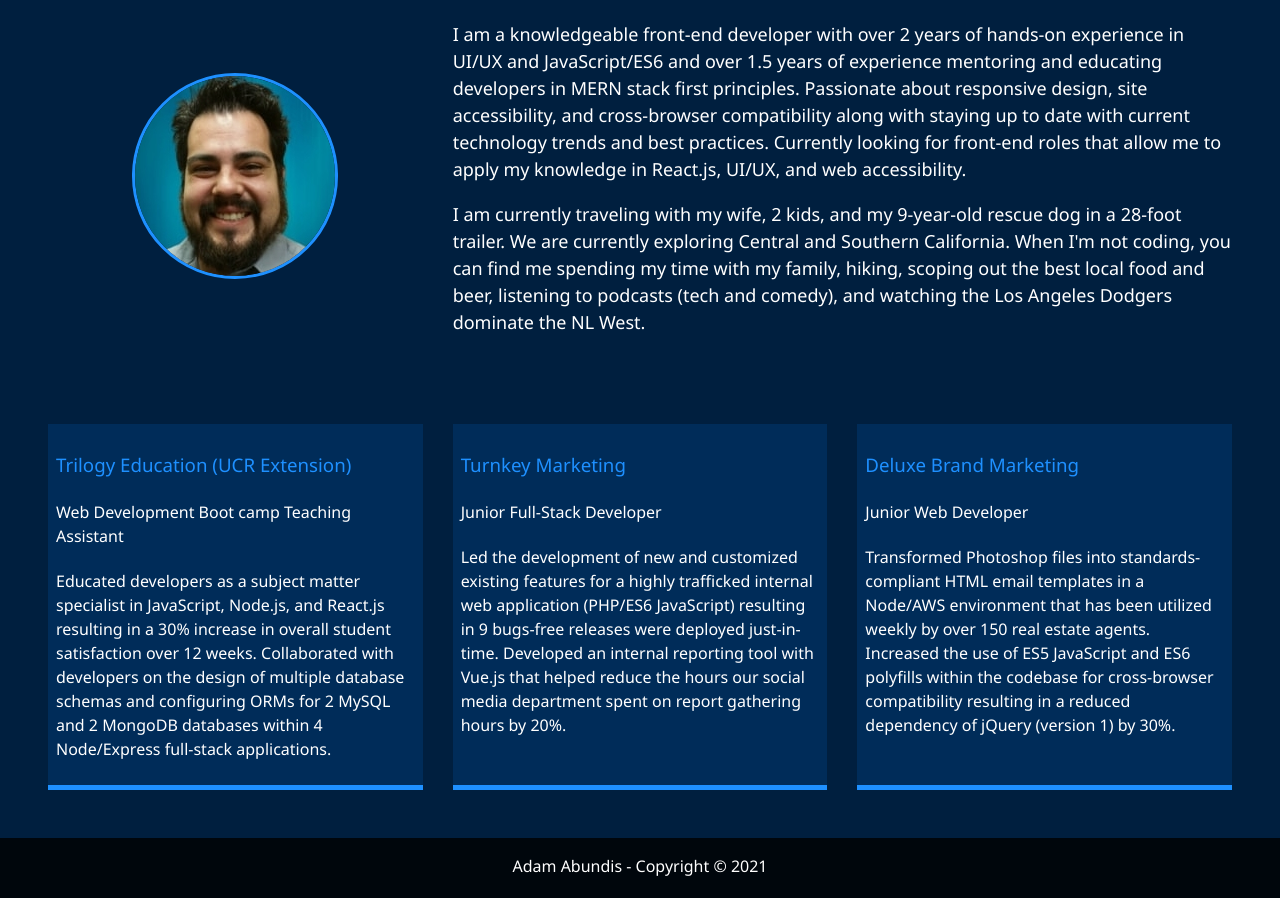
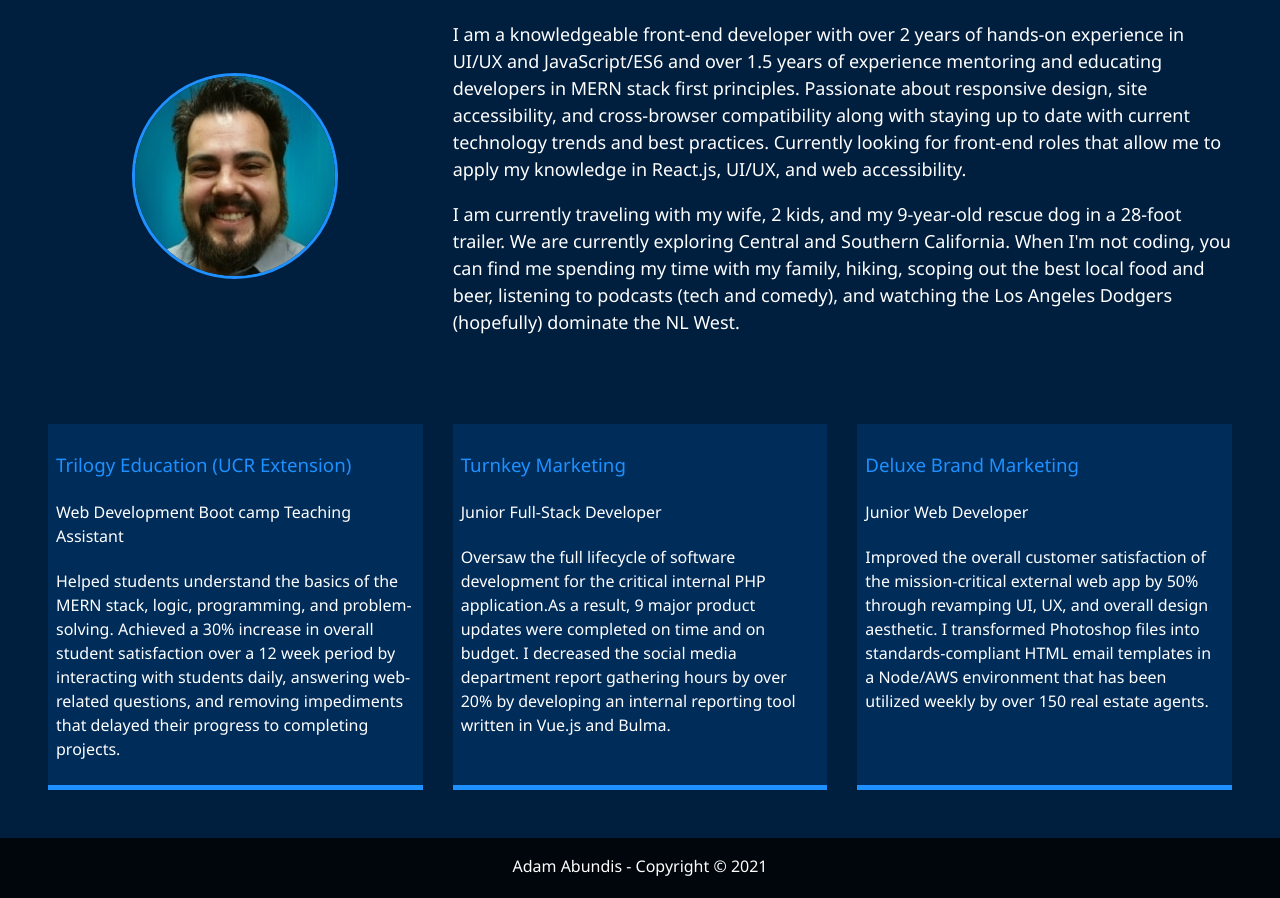
Before and after one commit to abuna1985/dev-portfolio, a website: page dist/about.html in a window 1280 px wide. Shown: the part 336-1234 px from the top of the page. Drawn offline with Linux system fonts and the light colour scheme.

Commit message:
Updated job descriptions within about.html

```diff
--- a/dist/about.html
+++ b/dist/about.html
@@ -80,28 +80,28 @@
               I am a knowledgeable front-end developer with over 2 years of hands-on experience in UI/UX and JavaScript/ES6 and over 1.5 years of experience mentoring and educating developers in MERN stack first principles. Passionate about responsive design, site accessibility, and cross-browser compatibility along with staying up to date with current technology trends and best practices. Currently looking for front-end roles that allow me to apply my knowledge in React.js, UI/UX, and web accessibility.
             </p>
             <p class="bio__text">
-              I am currently traveling with my wife, 2 kids, and my 9-year-old rescue dog in a 28-foot trailer. We are currently exploring Central and Southern California. When I'm not coding, you can find me spending my time with my family, hiking, scoping out the best local food and beer, listening to podcasts (tech and comedy), and watching the Los Angeles Dodgers dominate the NL West.
+              I am currently traveling with my wife, 2 kids, and my 9-year-old rescue dog in a 28-foot trailer. We are currently exploring Central and Southern California. When I'm not coding, you can find me spending my time with my family, hiking, scoping out the best local food and beer, listening to podcasts (tech and comedy), and watching the Los Angeles Dodgers (hopefully) dominate the NL West.
             </p>
           </div>
           <div class="job job--1">
             <h3 class="job__title">Trilogy Education (UCR Extension)</h3>
             <h4 class="job__subtitle">Web Development Boot camp Teaching Assistant</h4>
             <p>
-              Educated developers as a subject matter specialist in JavaScript, Node.js, and React.js resulting in a 30% increase in overall student satisfaction over 12 weeks. Collaborated with developers on the design of multiple database schemas and configuring ORMs for 2 MySQL and 2 MongoDB databases within 4 Node/Express full-stack applications.
+              Helped students understand the basics of the MERN stack, logic, programming, and problem-solving. Achieved a 30% increase in overall student satisfaction over a 12 week period by interacting with students daily, answering web-related questions, and removing impediments that delayed their progress to completing projects.
             </p>
           </div>
           <div class="job job--2">
             <h3 class="job__title">Turnkey Marketing</h3>
             <h4 class="job__subtitle">Junior Full-Stack Developer</h4>
             <p>
-              Led the development of new and customized existing features for a highly trafficked internal web application (PHP/ES6 JavaScript) resulting in 9 bugs-free releases were deployed just-in-time. Developed an internal reporting tool with Vue.js that helped reduce the hours our social media department spent on report gathering hours by 20%.
+              Oversaw the full lifecycle of software development for the critical internal PHP application.As a result, 9 major product updates were completed on time and on budget. I decreased the social media department report gathering hours by over 20% by developing an internal reporting tool written in Vue.js and Bulma.
             </p>
           </div>
           <div class="job job--3">
             <h3 class="job__title">Deluxe Brand Marketing</h3>
             <h4 class="job__subtitle">Junior Web Developer</h4>
             <p>
-              Transformed Photoshop files into standards-compliant HTML email templates in a Node/AWS environment that has been utilized weekly by over 150 real estate agents. Increased the use of ES5 JavaScript and ES6 polyfills within the codebase for cross-browser compatibility resulting in a reduced dependency of jQuery (version 1) by 30%.
+              Improved the overall customer satisfaction of the mission-critical external web app by 50% through revamping UI, UX, and overall design aesthetic. I transformed Photoshop files into standards-compliant HTML email templates in a Node/AWS environment that has been utilized weekly by over 150 real estate agents.
             </p>
           </div>
         </div>
```
